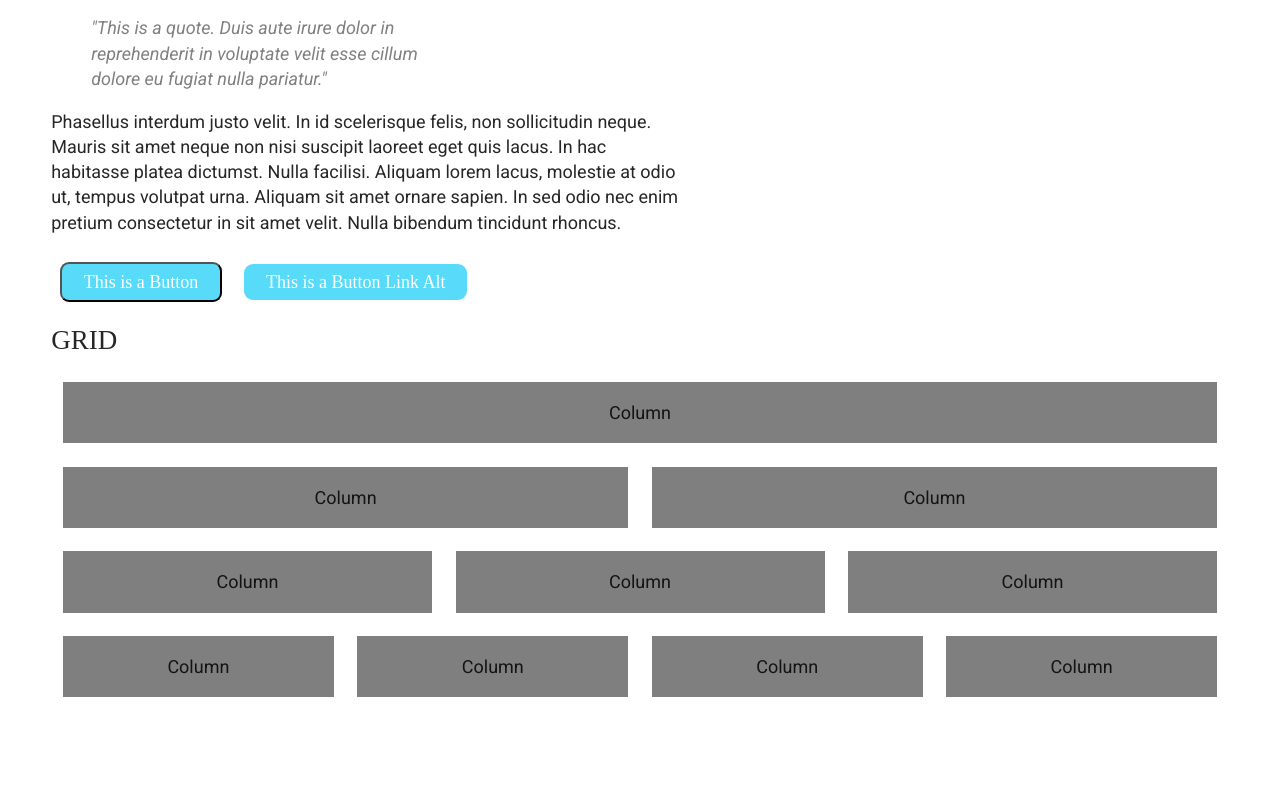
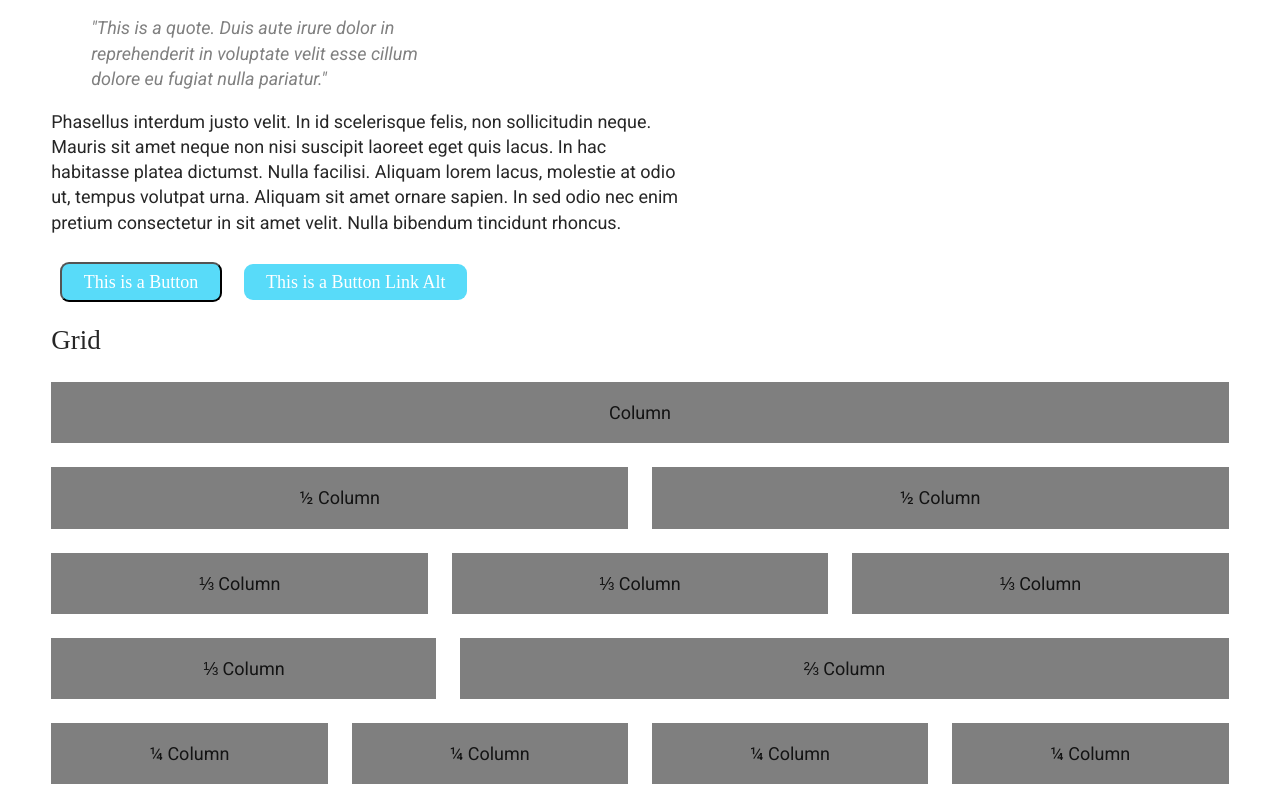
Before and after one commit to kokonagai/mybase, a plain HTML site: page index.html in a window 1280 px wide. Shown: the part 951-1747 px from the top of the page. Before the commit the page ends 1660 px from the top, so only its background shows below. Drawn offline with Linux system fonts and the light colour scheme; a web font is replaced by a local one.

Commit message:
added flex grid

```diff
--- a/index.html
+++ b/index.html
@@ -71,27 +71,33 @@
 
         <button>This is a Button</button>
         <a class="button alt">This is a Button Link Alt</a>
-        <h3>GRID</h3>
-        <div class="row">
-            <div class="column">Column</div>
 
+
+
+        <h3>Grid</h3>
+        <div class="row demo">
+            <div class="column">Column </div>
         </div>
-        <div class="row">
-            <div class="column">Column</div>
-            <div class="column">Column</div>
+        <div class="row demo">
+            <div class="column one-half">&frac12; Column</div>
+            <div class="column one-half">&frac12; Column</div>
+        </div>
+        <div class="row demo">
+            <div class="column one-third">&frac13; Column</div>
+            <div class="column one-third">&frac13; Column</div>
+            <div class="column one-third">&frac13; Column</div>
+        </div>
+        <div class="row demo">
+            <div class="column one-third">&frac13; Column</div>
+            <div class="column two-thirds">&frac23; Column</div>
+        </div>
+        <div class="row demo">
+            <div class="column one-fourth">&frac14; Column</div>
+            <div class="column one-fourth">&frac14; Column</div>
+            <div class="column one-fourth">&frac14; Column</div>
+            <div class="column one-fourth">&frac14; Column</div>
+        </div>
 
-        </div>
-        <div class="row">
-            <div class="column">Column</div>
-            <div class="column">Column</div>
-            <div class="column">Column</div>
-        </div>
-        <div class="row">
-            <div class="column">Column</div>
-            <div class="column">Column</div>
-            <div class="column">Column</div>
-            <div class="column">Column</div>
-        </div>
     </div>
 </body>
 
--- a/scss/partials/_grid.scss
+++ b/scss/partials/_grid.scss
@@ -1,25 +1,30 @@
-//GRID this is a simple simantic grid
-// 1/2 column, 1/3 col,
+/* Grid */
 
+// THIS IS A SIMPLE SEMANTIC GRID
+// 1/2 COL, 1/3 COL, ETC
 
-.row .column {
-        margin-bottom: 2%;
-    }
+.row  .column { margin-bottom: 2%; }
+
+// FLEXBOX
 @media (min-width: $breakpoint-small) {
     .row {
         display: flex;
         justify-content: center;
-                .column{
+        margin-left: -1%;
+        margin-right: -1%;
+
+        .column {
             flex-grow: 1;
             margin: 1%;
+
+            &.one-half { width: 50%; }       &.one-third { width: 33.3333%; } &.two-thirds { width: 66.6666%; }&.one-fourth { width: 25%; }
+
         }
     }
 }
 
-
-
-.row {
-    // background: yellow;
+// FOR DEMO ONLY
+.row.demo {
     .column {
         background: rgba(0,0,0,.5);
         padding: 1em;
--- a/scss/style.scss
+++ b/scss/style.scss
@@ -5,7 +5,7 @@ $body-fontfamily: 'Roboto', sans-serif;
 
 // COLORS
 $color-text-body: rgba(0,0,0,.85);
-$color-accent: rgb(108, 129, 252);
+$color-accent: rgb(176, 73, 155);
 $color-midgrey: rgba(0,0,0,.5);
 $color-links: rgb(88, 219, 249);
 $color-links-dark: #035;
```
Also changed, not shown: css/style.css, 1 other file. Lines whose indentation alone changed are shown as unchanged.
